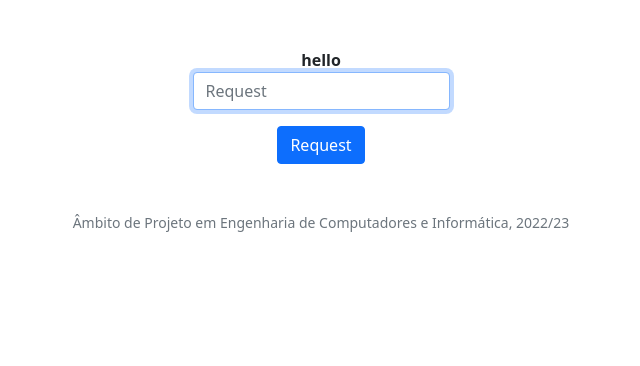
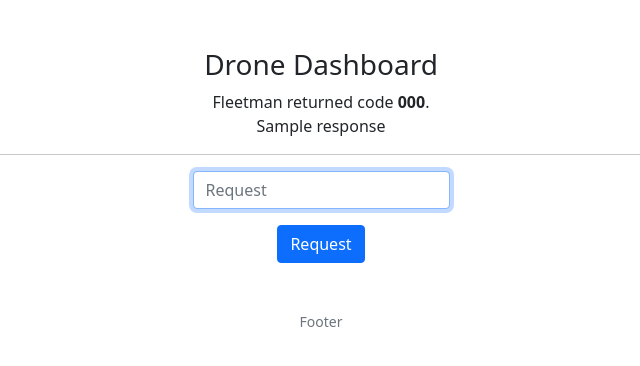
Before and after one commit to PECI-Grupo-12-Drones/new-dashboard, a Flask app: template templates/index.html in a window 1280 px wide. Shown: the top 366 px of the page, without its empty margins (319-959 px from the left). Run offline with Flask 2, Linux system fonts and the light colour scheme; the template is opened without the code that fills it: most values are stand-ins (such as "Sample title", 1, 10 or a date in 2020).

Commit message:
GET Drone data working

```diff
--- a/app.py
+++ b/app.py
@@ -1,11 +1,12 @@
-import os
 import requests
 from flask import Flask, flash, redirect, render_template, request, session
+from http.client import responses
 
-PREFIX = "http://localhost:8001"
-
+headers = {"Accept": "application/json", "Content-Type": "application/json"}
 # Configure application
 app = Flask(__name__)
+app.secret_key = b'wquygduihgsyfutdyugaiusufdtyg'
+app.config['JSONIFY_PRETTYPRINT_REGULAR'] = True
 
 @app.route("/", methods=["GET", "POST"])
 def index():
@@ -17,5 +18,9 @@ def index():
     print(f"User input: {link}")
 
     # print(requests.get("http://localhost:8001/drone/drone01?data=info").text)
-    print(f"Result on request: {requests.get(link).text}")
-    return requests.get(link).text
+
+    response_api = requests.get(link, headers=headers) # talk with api
+    flash("Request sent", "success")
+    code = response_api.status_code
+    code = f"{code} {responses[code]}"
+    return render_template("index.html", code=code, response=response_api.json())
--- a/templates/index.html
+++ b/templates/index.html
@@ -1,11 +1,19 @@
 {% extends "layout.html" %}
 
 {% block title %}
-Portfolio
+Home
 {% endblock %}
 
 {% block main %}
-<b>hello</b>
+<h3>Drone Dashboard</h3>
+
+{% if code %}
+    Fleetman returned code <b>{{ code }}</b>.
+    <br>
+    {{ response }}
+{% endif %}
+
+<hr>
 
 <form action="/" method="post">
     <div class="mb-3">
--- a/templates/layout.html
+++ b/templates/layout.html
@@ -16,7 +16,7 @@
 
         <link href="/static/styles.css" rel="stylesheet">
 
-        <title>Drone backend {% block title %}{% endblock %}</title>
+        <title>Drone Dashboard - {% block title %}{% endblock %}</title>
 
     </head>
 
@@ -37,7 +37,7 @@
         </main>
 
         <footer class="mb-5 small text-center text-muted">
-            Âmbito de Projeto em Engenharia de Computadores e Informática, 2022/23
+            Footer
         </footer>
 
     </body>
```
